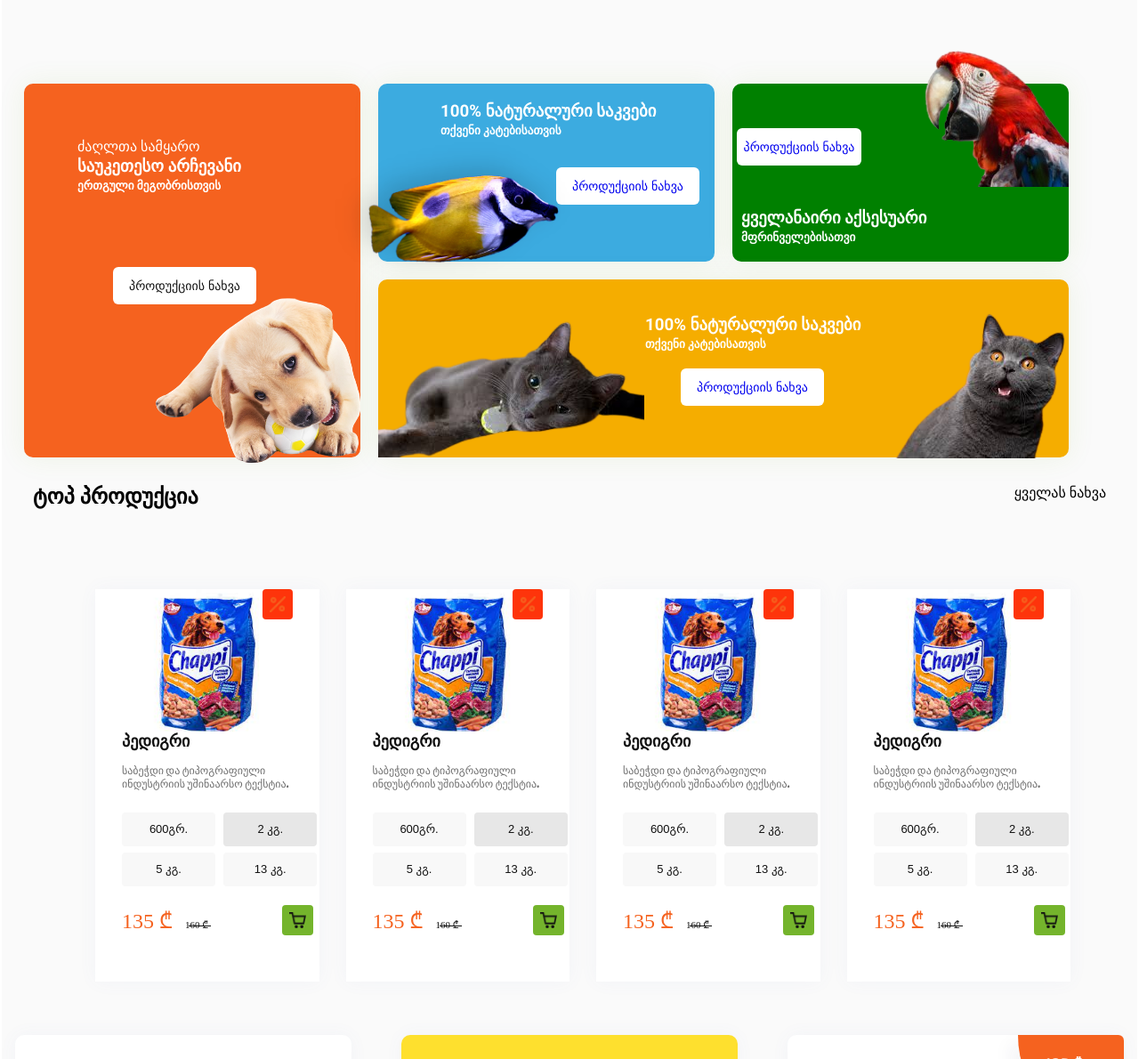
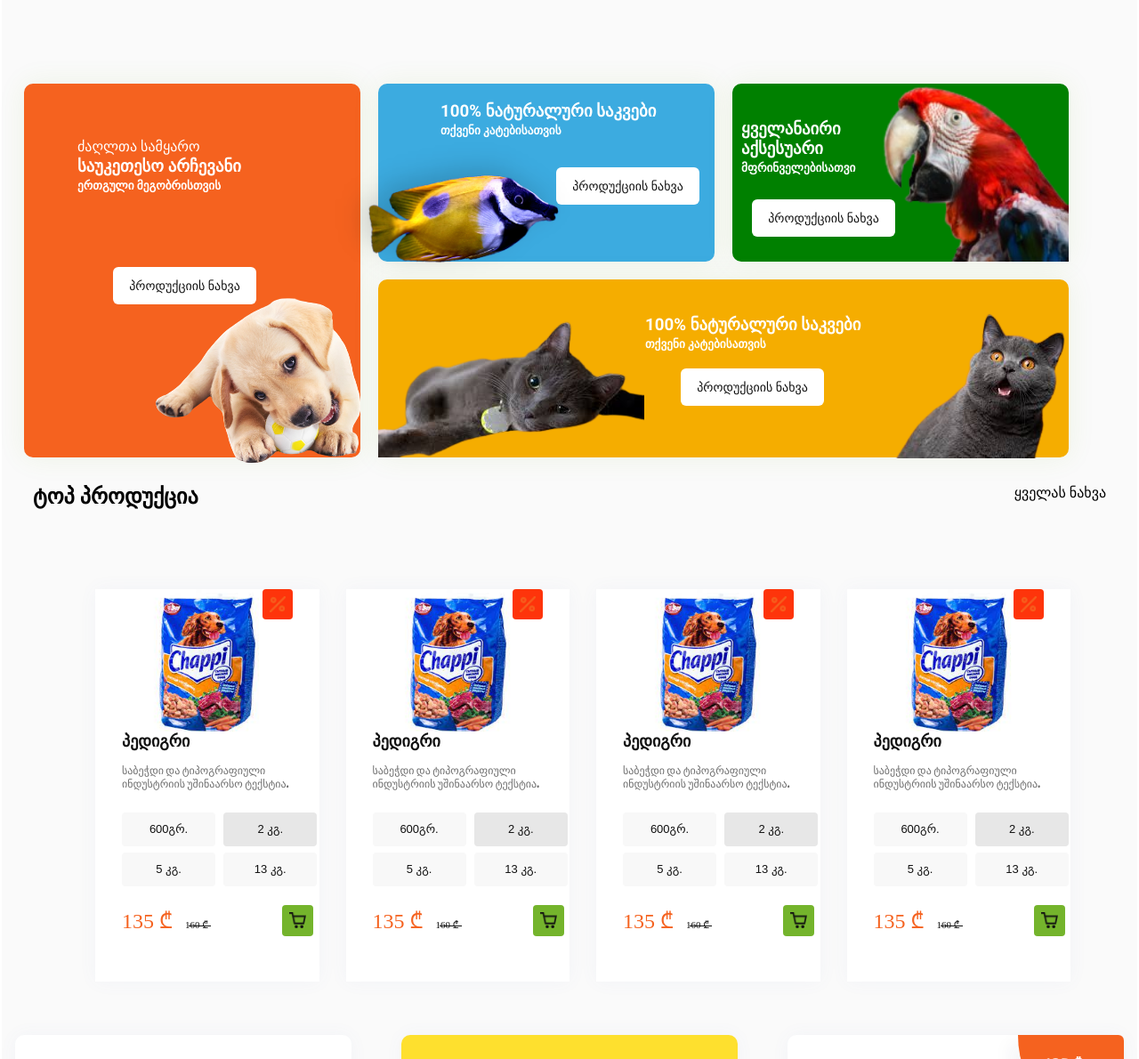
Before and after one commit to mariamibarba/zootopia, a plain HTML site: page index.html in a window 1280 px wide. Shown: the part 800-1990 px from the top of the page at 89% size. Drawn offline with Linux system fonts and the light colour scheme.

Commit message:
add buttons style

```diff
--- a/assets/style.css
+++ b/assets/style.css
@@ -115,6 +115,9 @@ bady{
 }
 .four-blocks img{
     padding: 10px;
+    width: 35px;
+    height: 35px;
+    object-fit: ;
     border-radius: 6px;
     margin-right: 26px;
     margin-left: 24px;
@@ -380,10 +383,15 @@ img {vertical-align: middle;}
     background-color: #FFFFFF;
     border-radius: 6px;
     border-style: none;
+    font-family: 'Roboto';
 
 }
 .item1 button a{
     color: #111111;
+    font-family: 'Roboto';
+}
+.item1 button:hover{
+    background-color: #cedcbe;
 }
 .item2{
     background-color: #3CABE0;
@@ -410,6 +418,13 @@ img {vertical-align: middle;}
     border-radius: 6px;
     border-style: none;
 }
+.item2 button a{
+    color: #111111;
+    font-family: 'Roboto';
+}
+.item2 button:hover{
+    background-color: #cedcbe;
+}
 .fish-title{
     margin-top: 20px;
     margin-left: 70px;
@@ -432,22 +447,30 @@ img {vertical-align: middle;}
 
 .item3 img{
     position: absolute;
-    top: -80px;
+    top: -52px;
+    width: 380px;
     right: 0;
 
 }
 .item3 button{
-    margin-top: 50px;
-    margin-left: 5px;
-    width: 140px;
+    margin-top: 130px;
+    margin-left: 22px;
+    width: 161px;
     height: 42px;
     background-color: #FFFFFF;
     border-radius: 6px;
     border-style: none;
 }
+.item3 button a{
+    color: #111111;
+    font-family: 'Roboto';
+}
+.item3 button:hover{
+    background-color: #cedcbe;
+}
 .bird-title{
     position: absolute;
-    margin-top: 140px;
+    margin-top: 40px;
     margin-left: 10px;
 
     color: #FFFFFF;
@@ -482,6 +505,15 @@ img {vertical-align: middle;}
     border-style: none;
 
 }
+.item4 button a{
+    color: #111111;
+    font-family: 'Roboto';
+}
+
+.item4 button:hover{
+    background-color: #cedcbe;
+}
+
 #cat1{
     position: absolute;
     top: 32px;
@@ -615,6 +647,9 @@ img {vertical-align: middle;}
 
 .cart{
     width: 35px;
+    height: 35px;
+    object-fit: contain;
+
     margin-top: -50px;
     margin-left: 180px;
 
--- a/index.html
+++ b/index.html
@@ -96,7 +96,7 @@
                 <h3>მიიღე 30%-იანი ფასდაკლება პედიგრის ნებისმიერ პროდუქციაზე</h3>
                 <button><a href="">შეიძინე ეხლავე</a> </button>
               </div>
-              <img src="assets/images/dog-removebg-preview.png" style="width:100%">
+              <img src="assets/images/dog-removebg-preview.png" style="width:100%" alt="dog">
 
             </div>
 
@@ -106,7 +106,7 @@
                     <button><a href="">შეიძინე ეხლავე</a> </button>
                   </div>
 
-              <img src="assets/images/shutterstock_263854013.png" style="width:100%">
+              <img src="assets/images/turtle.png" style="width:100%" alt="turtle">
 
             </div>
 
@@ -116,8 +116,8 @@
                     <button><a href="">შეიძინე ეხლავე</a> </button>
                   </div>
 
-                <img src="assets/images/shutterstock_263854013.png" style="height:50%">
-                <img src="assets/images/dog-removebg-preview.png" style="height: 50%">
+                <img src="assets/images/turtle.png" style="height:50%" alt="turtle">
+                <img src="assets/images/dog-removebg-preview.png" style="height: 50%" alt="dog">
 
             </div>
 
@@ -188,7 +188,8 @@
                 </div>
                 <div class="item3">
                     <div class="bird-title">
-                        <h3>ყველანაირი აქსესუარი  </h3>
+                        <h3>ყველანაირი <br> აქსესუარი  </h3>
+
                         <h5>მფრინველებისათვი </h5>
                     </div>
 
```
